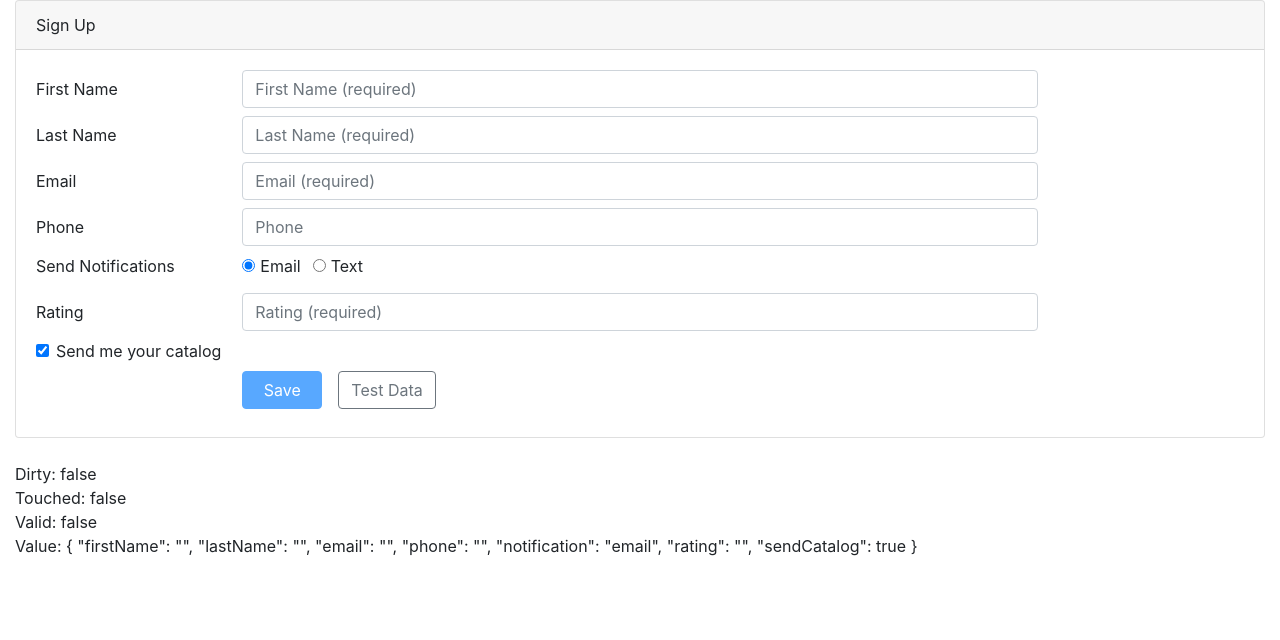
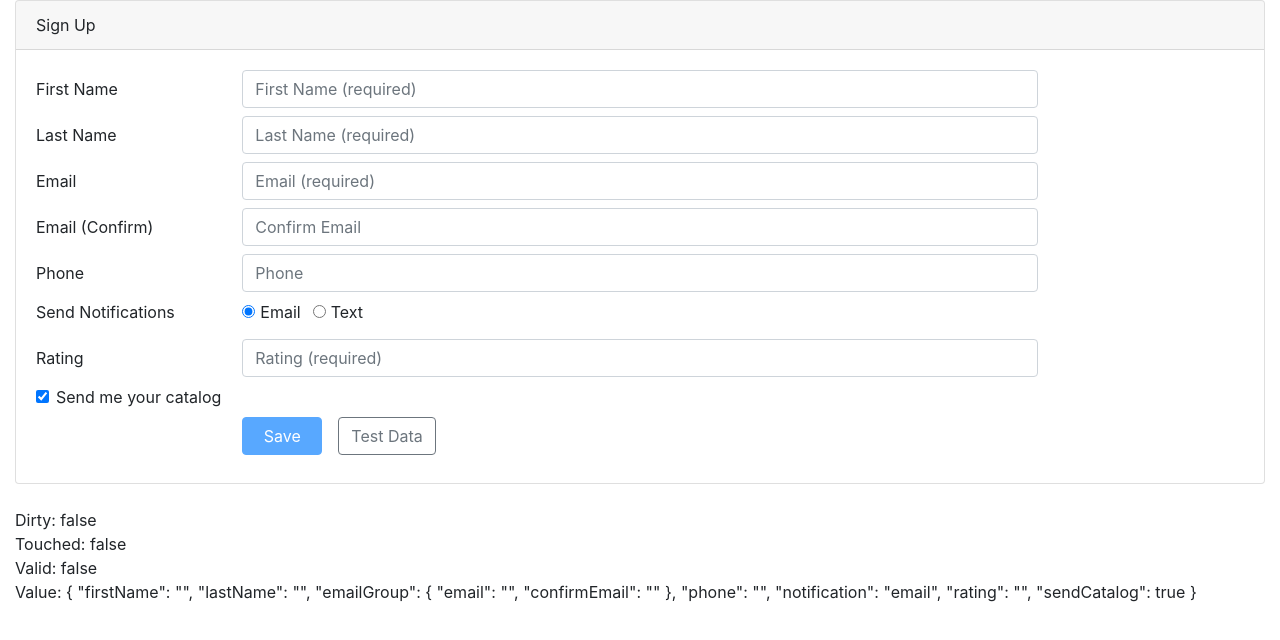
Before and after one commit to ozgursarikamis/angular-pro, an Angular app: page /#/ in a window 1280 px wide. Shown: the top 640 px of the page. Built offline with nearby package versions, Linux system fonts and the light colour scheme.

Commit message:
grouping form items

```diff
--- a/src/app/customers/customer.component.html
+++ b/src/app/customers/customer.component.html
@@ -43,7 +43,7 @@
 				  </span>
 				</div>
 			  </div>
-
+		<div formGroupName="emailGroup">
 			  <div class="form-group row mb-2">
 				<label class="col-md-2 col-form-label"
 					   for="emailId">Email</label>
@@ -53,18 +53,40 @@
 						 type="email"
 						 placeholder="Email (required)"
 						 formControlName="email"
-						 [ngClass]="{'is-invalid': (customerForm.get('email').touched || customerForm.get('email').dirty) && !customerForm.get('email').valid }" />
+						 [ngClass]="{'is-invalid': (customerForm.get('emailGroup.email').touched ||
+														 customerForm.get('emailGroup.email').touched) &&
+														 !customerForm.get('emailGroup.email').valid }" />
 				  <span class="invalid-feedback">
-					<span *ngIf="customerForm.get('email').errors?.required">
+					<span *ngIf="customerForm.get('emailGroup.email').errors?.required">
 					  Please enter your email address.
 					</span>
-					<span *ngIf="customerForm.get('email').errors?.email">
+
+					<span *ngIf="customerForm.get('emailGroup.email').errors?.email">
 					  Please enter a valid email address.
 					</span>
 				  </span>
 				</div>
 			  </div>
-
+			  <div class="form-group row mb-2">
+				<label class="col-md-2 col-form-label"
+					   for="emailId">Email (Confirm)</label>
+				<div class="col-md-8">
+				  <input class="form-control"
+						 id="emailId"
+						 type="email"
+						 placeholder="Confirm Email"
+						 formControlName="confirmEmail"
+						 [ngClass]="{'is-invalid': (customerForm.get('emailGroup.confirmEmail').touched ||
+														 customerForm.get('emailGroup.confirmEmail').touched) &&
+														 !customerForm.get('emailGroup.confirmEmail').valid }" />
+				  <span class="invalid-feedback">
+					<span *ngIf="customerForm.get('emailGroup.confirmEmail').errors?.required">
+					  Please confirm your email address
+					</span>
+				  </span>
+				</div>
+			  </div>
+		</div>
 			  <div class="form-group row mb-2">
 				<label class="col-md-2 col-form-label"
 					   for="phoneId">Phone</label>
--- a/src/app/customers/customer.component.ts
+++ b/src/app/customers/customer.component.ts
@@ -25,7 +25,10 @@ export class CustomerComponent implements OnInit {
 		this.customerForm = this.formBuilder.group({
 			firstName: ['', [Validators.required, Validators.minLength(3)]],
 			lastName: ['', [Validators.required, Validators.minLength(50)]],
-			email: ['', [Validators.required, Validators.email]],
+			emailGroup: this.formBuilder.group({
+				email: ['', [Validators.required, Validators.email]],
+				confirmEmail: ['', [Validators.required, Validators.email]],
+			}),
 			phone: '',
 			notification: 'email',
 			rating: ['', ratingRange(1,3)],
```
Lines whose indentation alone changed are shown as unchanged.
